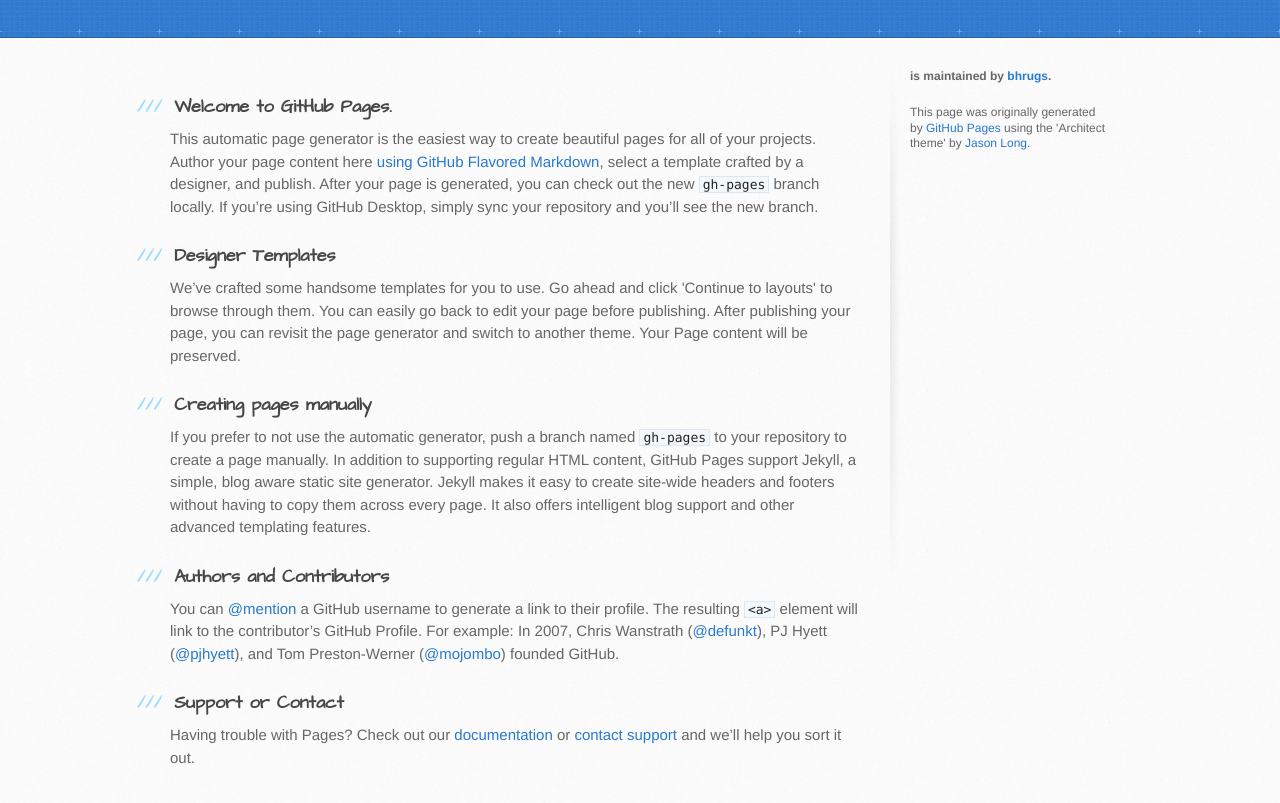
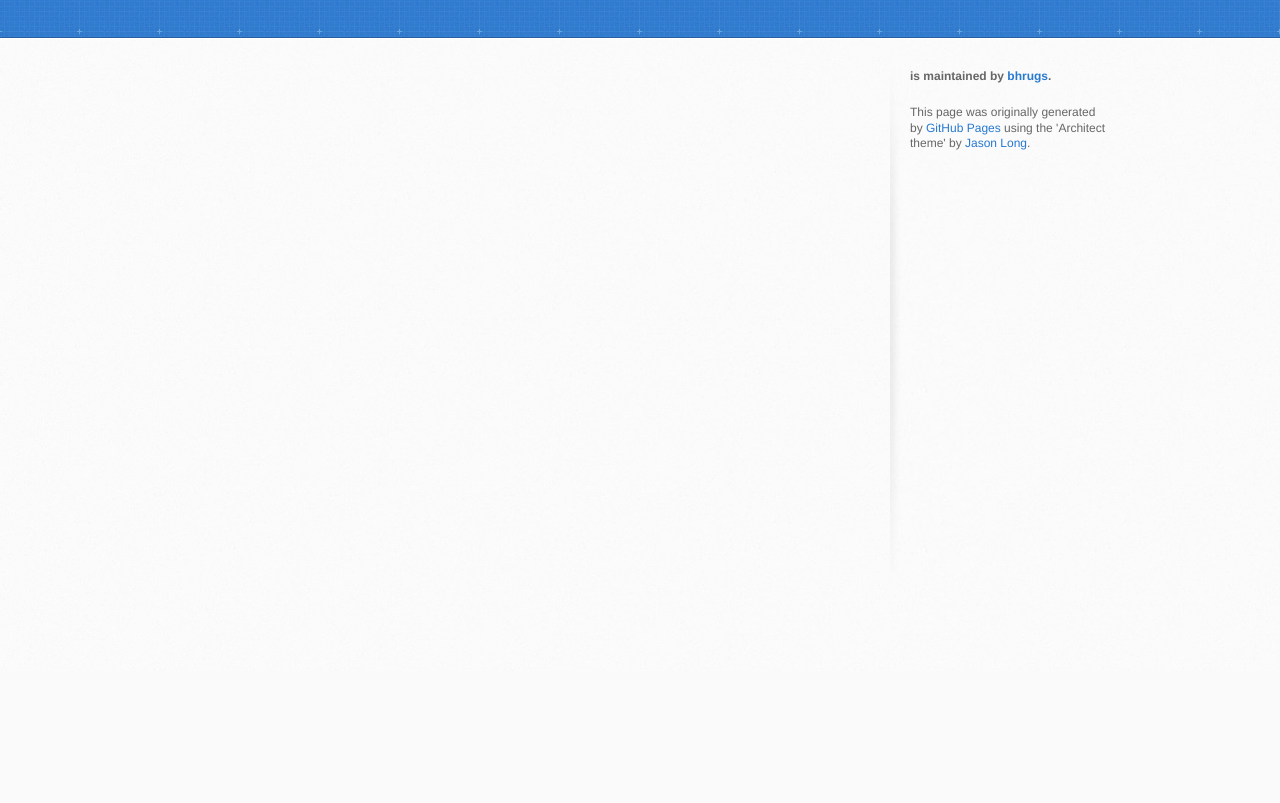
Before and after one commit to bhrugs/blog, a plain HTML site: page index.html in a window 1280 px wide. Shown: the part 129-932 px from the top of the page. After the commit the page ends 800 px from the top, so only its background shows below. Drawn offline with Linux system fonts and the light colour scheme.

Commit message:
refactor
removing unwanted text

```diff
--- a/index.html
+++ b/index.html
@@ -27,43 +27,7 @@
 
     <div id="content-wrapper">
       <div class="inner clearfix">
-        <section id="main-content">
-          <h3>
-<a id="welcome-to-github-pages" class="anchor" href="#welcome-to-github-pages" aria-hidden="true"><span aria-hidden="true" class="octicon octicon-link"></span></a>Welcome to GitHub Pages.</h3>
-
-<p>This automatic page generator is the easiest way to create beautiful pages for all of your projects. Author your page content here <a href="https://guides.github.com/features/mastering-markdown/">using GitHub Flavored Markdown</a>, select a template crafted by a designer, and publish. After your page is generated, you can check out the new <code>gh-pages</code> branch locally. If you’re using GitHub Desktop, simply sync your repository and you’ll see the new branch.</p>
-
-<h3>
-<a id="designer-templates" class="anchor" href="#designer-templates" aria-hidden="true"><span aria-hidden="true" class="octicon octicon-link"></span></a>Designer Templates</h3>
-
-<p>We’ve crafted some handsome templates for you to use. Go ahead and click 'Continue to layouts' to browse through them. You can easily go back to edit your page before publishing. After publishing your page, you can revisit the page generator and switch to another theme. Your Page content will be preserved.</p>
-
-<h3>
-<a id="creating-pages-manually" class="anchor" href="#creating-pages-manually" aria-hidden="true"><span aria-hidden="true" class="octicon octicon-link"></span></a>Creating pages manually</h3>
-
-<p>If you prefer to not use the automatic generator, push a branch named <code>gh-pages</code> to your repository to create a page manually. In addition to supporting regular HTML content, GitHub Pages support Jekyll, a simple, blog aware static site generator. Jekyll makes it easy to create site-wide headers and footers without having to copy them across every page. It also offers intelligent blog support and other advanced templating features.</p>
-
-<h3>
-<a id="authors-and-contributors" class="anchor" href="#authors-and-contributors" aria-hidden="true"><span aria-hidden="true" class="octicon octicon-link"></span></a>Authors and Contributors</h3>
-
-<p>You can <a href="https://help.github.com/articles/basic-writing-and-formatting-syntax/#mentioning-users-and-teams" class="user-mention">@mention</a> a GitHub username to generate a link to their profile. The resulting <code>&lt;a&gt;</code> element will link to the contributor’s GitHub Profile. For example: In 2007, Chris Wanstrath (<a href="https://github.com/defunkt" class="user-mention">@defunkt</a>), PJ Hyett (<a href="https://github.com/pjhyett" class="user-mention">@pjhyett</a>), and Tom Preston-Werner (<a href="https://github.com/mojombo" class="user-mention">@mojombo</a>) founded GitHub.</p>
-
-<h3>
-<a id="support-or-contact" class="anchor" href="#support-or-contact" aria-hidden="true"><span aria-hidden="true" class="octicon octicon-link"></span></a>Support or Contact</h3>
-
-<p>Having trouble with Pages? Check out our <a href="https://help.github.com/pages">documentation</a> or <a href="https://github.com/contact">contact support</a> and we’ll help you sort it out.</p>
-        </section>
-
         <aside id="sidebar">
-          <!--<a href="https://github.com/bhrugs/blog/zipball/master" class="button">
-            <small>Download</small>
-            .zip file
-          </a>
-          <a href="https://github.com/bhrugs/blog/tarball/master" class="button">
-            <small>Download</small>
-            .tar.gz file
-          </a>-->
-
           <p class="repo-owner"><a href="https://github.com/bhrugs/blog"></a> is maintained by <a href="https://github.com/bhrugs">bhrugs</a>.</p>
 
           <p>This page was originally generated by <a href="https://pages.github.com">GitHub Pages</a> using the 'Architect theme' by <a href="https://twitter.com/jasonlong">Jason Long</a>.</p>
```
